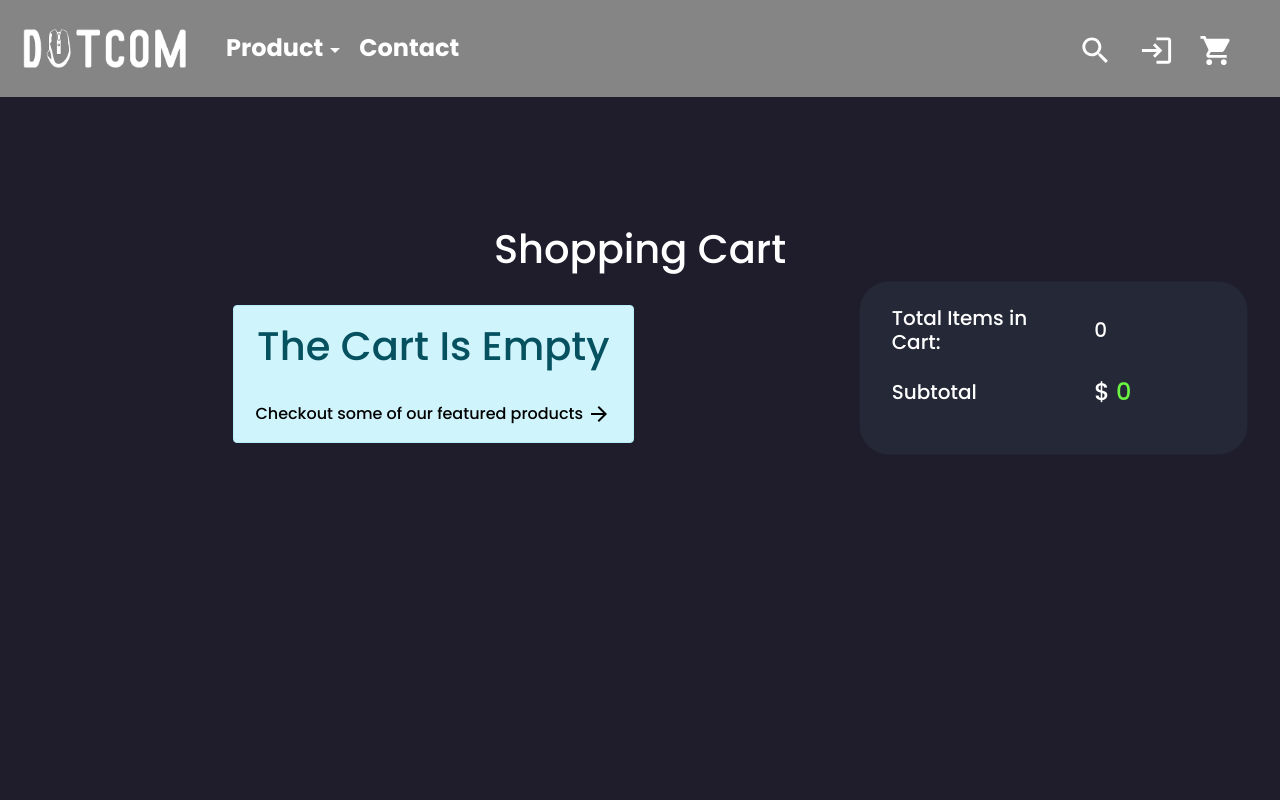
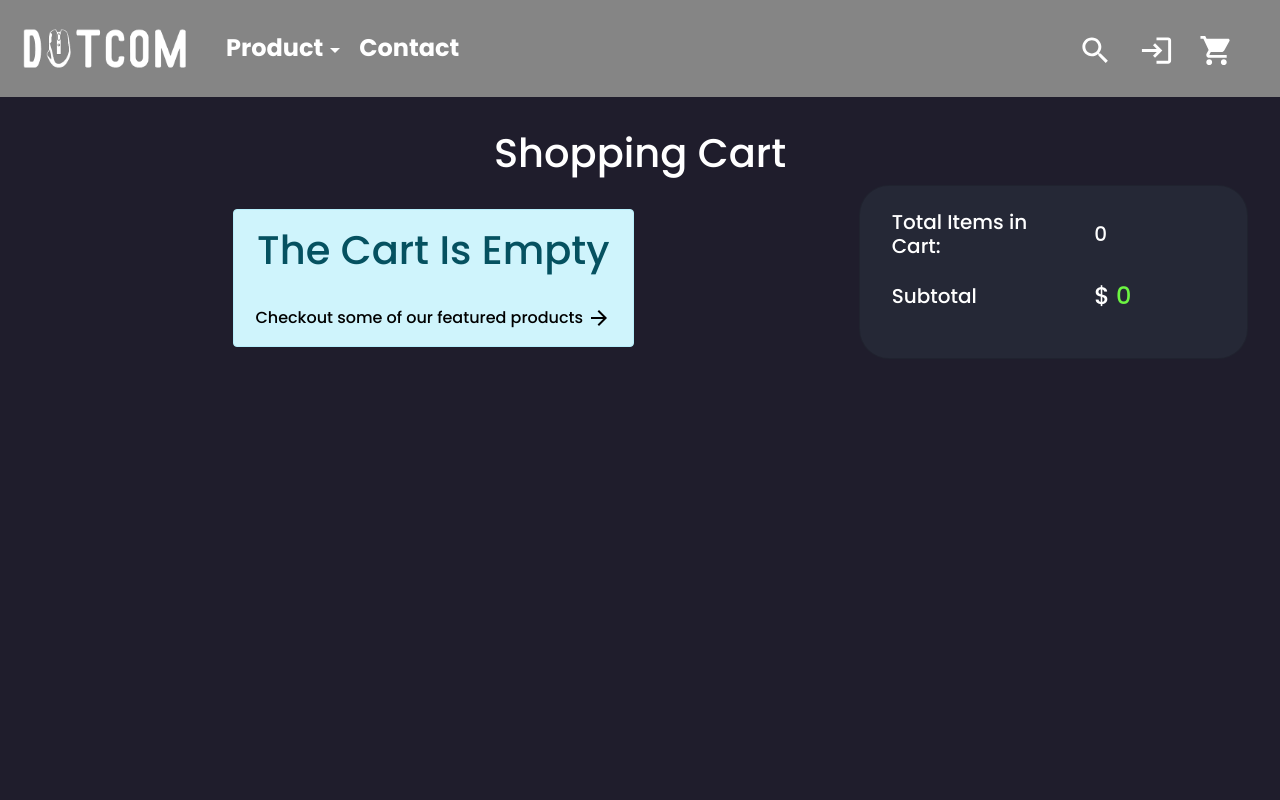
Before and after one commit to jorge-dev/Seng-513-Project, a React (Create React App) app in the folder frontend/: page /shoppingCart in a window 1280 px wide. Shown: the top 800 px of the page. Built offline with nearby package versions, Linux system fonts and the light colour scheme.

Commit message:
reduce margin top on pages since navbar is no longer fixed top

```diff
--- a/frontend/src/pages/Demo/CartPage.jsx
+++ b/frontend/src/pages/Demo/CartPage.jsx
@@ -39,7 +39,7 @@ export default function CartPage() {
 
 
     return (
-        <div className="vh-100" style={{marginTop: "8em"}}>
+        <div className="vh-100" style={{marginTop: "2em"}}>
             <Helmet>
                 <title>Shopping Cart</title>
             </Helmet>
--- a/frontend/src/pages/Demo/ProductPage.jsx
+++ b/frontend/src/pages/Demo/ProductPage.jsx
@@ -74,9 +74,6 @@ function ProductPage() {
             window.alert("This product is out of stock")
         }
 
-        // if (isInCart) {
-        //     console.log("Product is already in the cart")
-        // }
         setCtxState({
             type: "ADD_TO_CART", payload: { ...product, quantities }
         });
@@ -85,17 +82,19 @@ function ProductPage() {
 
 
     return (
-        loading ? <LoadingScreen open={loading} /> : error ? <MessageAlert style={{ marginTop: '10em' }} variant="danger" > {error}</MessageAlert > :
+        loading ? <LoadingScreen open={loading}/> : error ?
+            <MessageAlert style={{marginTop: '3em'}} variant="danger"> {error}</MessageAlert> :
 
             <Container fluid className="main-container">
-                <Row >
-                    <Col className='mt-4' md={6} style={{ border: "1px solid #252836", height: "30em", borderRadius: "30px" }} >
+                <Row>
+                    <Col className='mt-4' md={6}
+                         style={{border: "1px solid #252836", height: "30em", borderRadius: "30px"}}>
 
-                        <img src={product.image} alt={product.name} style={{ width: "100%", height: '30em' }} />
+                        <img src={product.image} alt={product.name} style={{width: "100%", height: '30em'}}/>
 
 
                     </Col>
-                    <Col md={6}  >
+                    <Col md={6}>
                         <Card className="mt-4" style={{ background: "transparent", border: "none", borderRadius: "30px", height: "35em" }}>
                             <Card.Body style={{ padding: "0", }} >
                                 <ListGroup variant="flush" style={{ marginTop: "3em" }}>
--- a/frontend/src/pages/Demo/styles/ProductPage.css
+++ b/frontend/src/pages/Demo/styles/ProductPage.css
@@ -4,7 +4,7 @@
 }
 
 .main-container {
-  margin-top: 12em;
+  margin-top: 2em;
   height: 100vh;
 }
 
```
